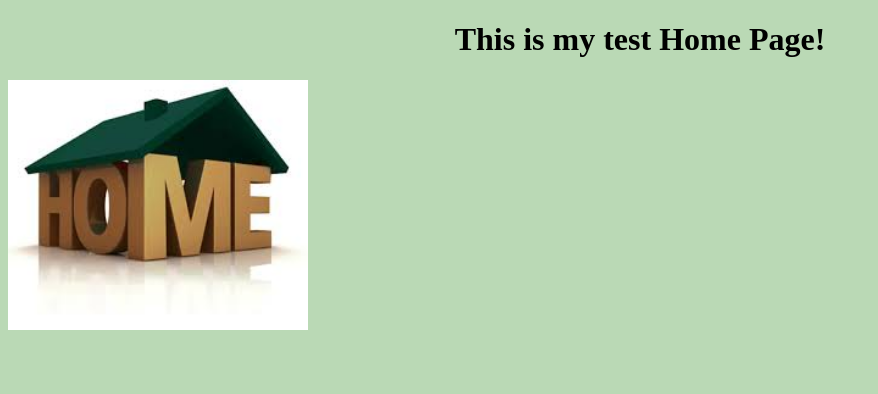
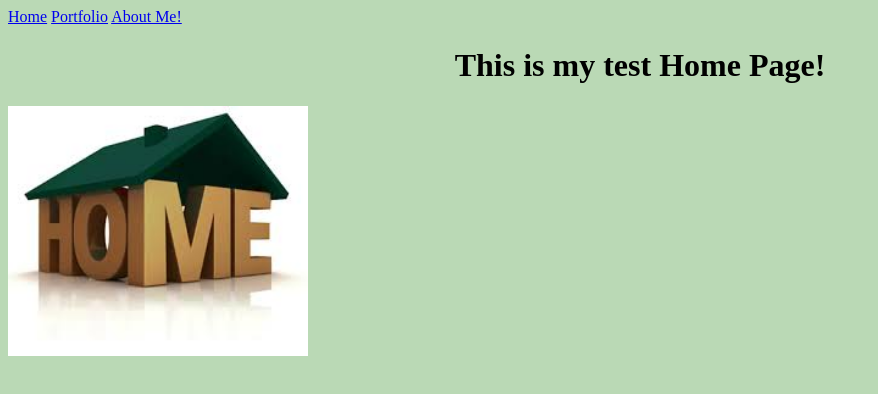
Before and after one commit to mclovin2121/csp2017, a plain HTML site: page my_website/index.html in a window 1280 px wide. Shown: the whole page, without its empty margins (0-878 px from the left). Drawn offline with Linux system fonts and the light colour scheme.

Commit message:
Update index.html

```diff
--- a/my_website/index.html
+++ b/my_website/index.html
@@ -7,8 +7,9 @@
   </head>
   <body>
 
-    <a href="portfolio.html"></a>
-    <a href="aboutme.html"></a>
+   <a href="index.html">Home</a>
+    <a href="portfolio.html">Portfolio</a>
+    <a href="aboutme.html">About Me!</a>
 
     <h1>This is my test Home Page!</h1>
     <img src="images/home.jpg" height="250" alt="">
```
